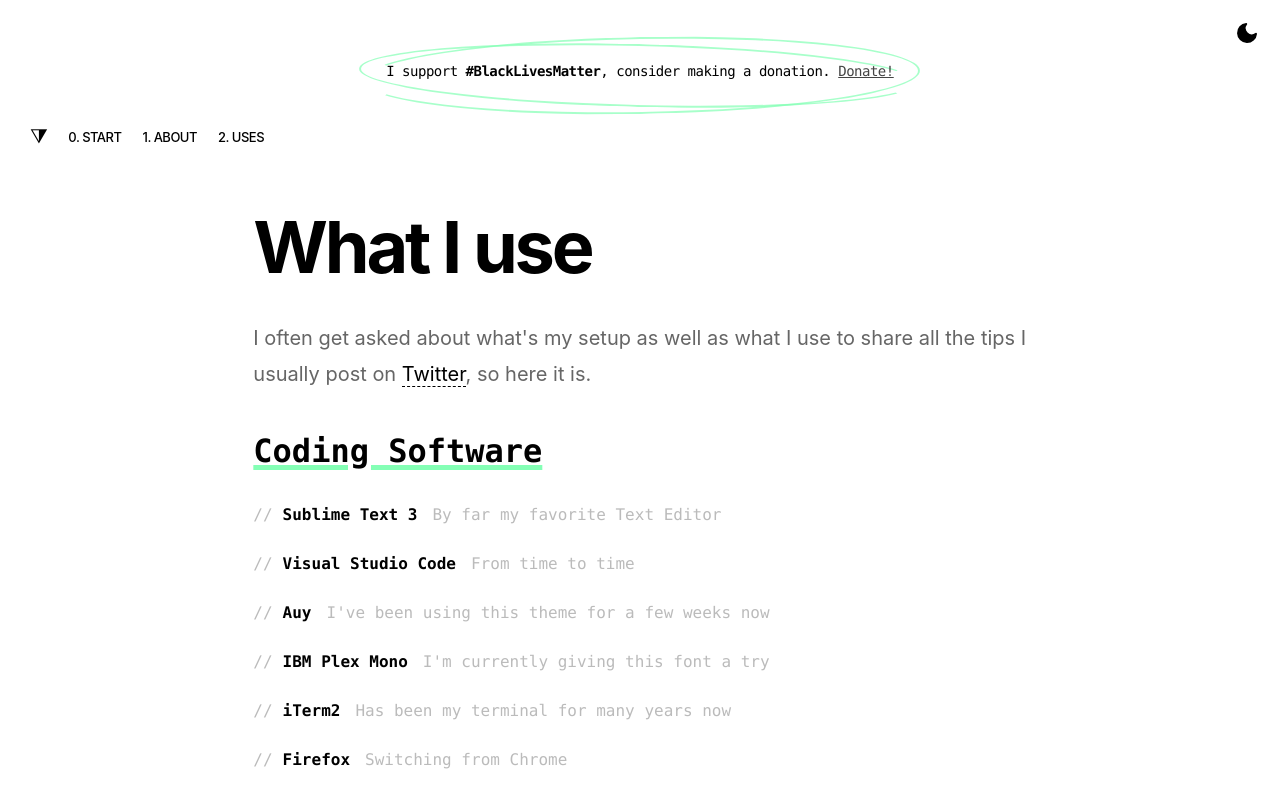
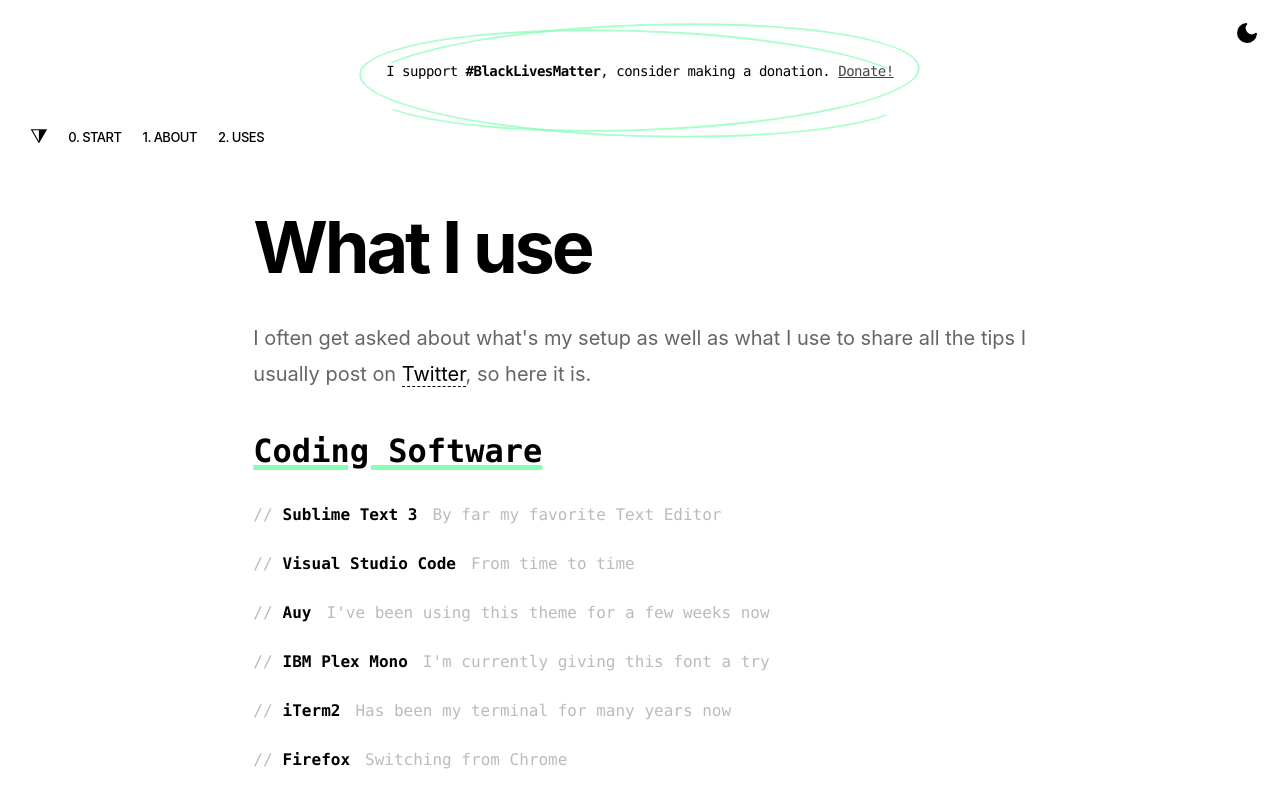
Before and after one commit to telmogoncalves/telmo, a Next.js app: page /uses in a window 1280 px wide. Shown: the top 799 px of the page. Built offline with nearby package versions, Linux system fonts and the light colour scheme; a web font is replaced by a local one.

Commit message:
Update base.css

```diff
--- a/styles/base.css
+++ b/styles/base.css
@@ -550,15 +550,15 @@
   content: '';
   z-index: -1;
   left: -0.5em;
-  top: -1em;
+  top: -2em;
   border-width: 2px;
   border-style: solid;
   border-color: var(--highlight-color);
   position: absolute;
   border-right-color: transparent;
   width: 100%;
-  height: 4em;
-  transform: rotate(1.4deg);
+  height: 100px;
+  transform: rotate(1.9deg);
   opacity: 0.7;
   border-radius: 50%;
   padding: 0.1em 0.25em;
@@ -568,15 +568,15 @@
   content: '';
   z-index: -1;
   left: -0.3em;
-  top: -1.5em;
+  top: -2.4em;
   border-width: 2px;
   border-style: solid;
   border-color: var(--highlight-color);
   position: absolute;
   border-left-color: transparent;
   width: 100%;
-  height: 5em;
-  transform: rotate(-1deg);
+  height: 100px;
+  transform: rotate(-2deg);
   opacity: 0.7;
   border-radius: 50%;
   padding: 0.1em 0.25em;
```
